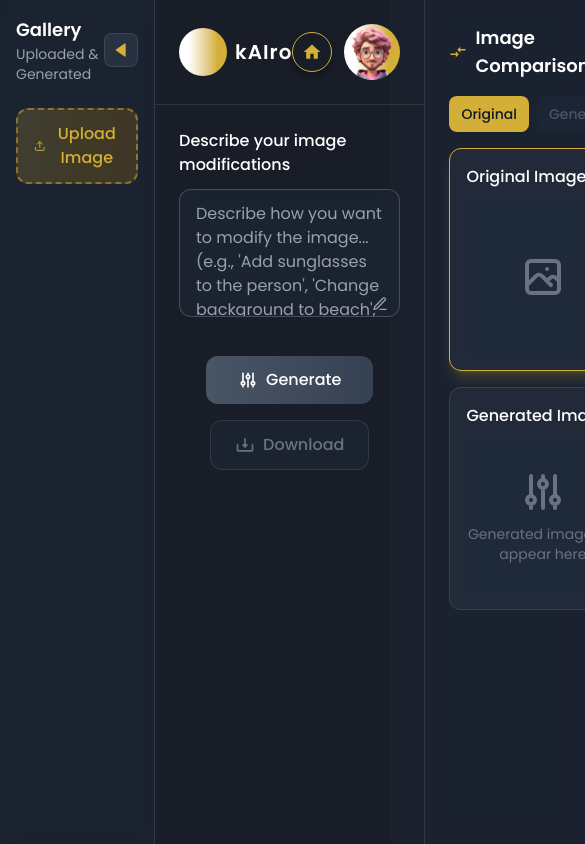
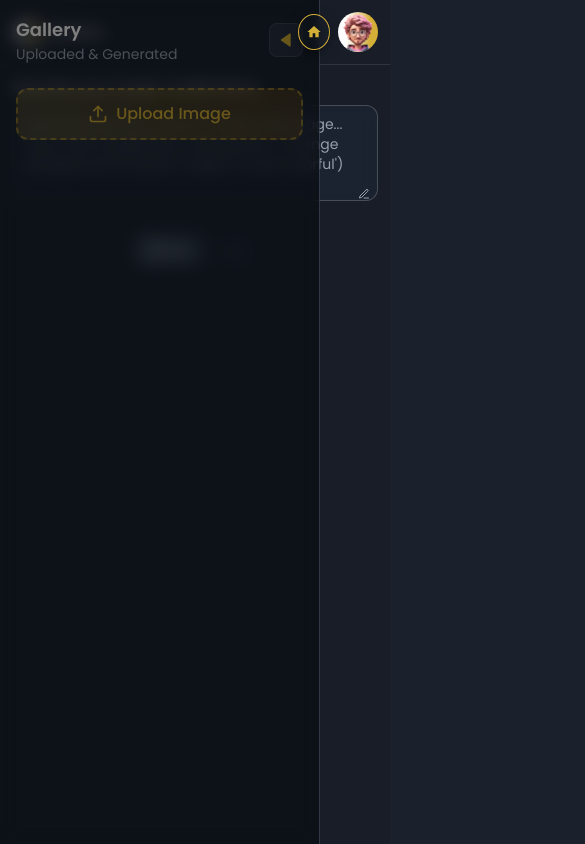
Before and after one commit to sayuru-akash/image-gen-codezela, a Next.js app: page /image-update in a window 390 px wide. Shown: the top 844 px of the page, 585 px wide, since content can reach past the window. Built offline with nearby package versions, Linux system fonts and the light colour scheme.

Commit message:
update mobile responsive

```diff
--- a/app/(dashboard)/dual-image-editor/page.js
+++ b/app/(dashboard)/dual-image-editor/page.js
@@ -346,8 +346,10 @@ export default function DualImageEditor() {
     <div className="flex h-screen" style={{ backgroundColor: "#181D28" }}>
       {/* Collapsible Left Sidebar */}
       <div
-        className={`${
-          sidebarExpanded ? "w-80" : "w-16"
+        className={`${sidebarExpanded ? "w-80 md:w-80" : "w-16 md:w-16"} ${
+          sidebarExpanded
+            ? "fixed md:relative inset-0 z-50 md:z-auto"
+            : "hidden md:block"
         } transition-all duration-300 ease-in-out bg-gray-800/50 backdrop-blur-sm border-r border-white/10`}
       >
         <div className="h-full flex flex-col p-4">
@@ -372,6 +374,14 @@ export default function DualImageEditor() {
               />
             </button>
           </div>
+
+          {/* Mobile Overlay */}
+          {sidebarExpanded && (
+            <div
+              className="md:hidden fixed inset-0 bg-black/50 z-40"
+              onClick={() => setSidebarExpanded(false)}
+            />
+          )}
 
           {/* Collapsed Sidebar Indicator */}
           {!sidebarExpanded && (
@@ -861,14 +871,14 @@ export default function DualImageEditor() {
         </div>
 
         {/* Title Bar */}
-        <div className="p-6 border-b border-white/10">
+        <div className="p-3 md:p-6 border-b border-white/10">
           <TitleBar />
         </div>
 
         {/* Main Workspace - Improved Layout */}
-        <div className="flex-1 p-6 flex flex-col">
+        <div className="flex-1 p-3 md:p-6 flex flex-col">
           {/* Content Area with Uploaded and Generated Images */}
-          <div className="flex-1 grid grid-cols-1 lg:grid-cols-3 gap-6">
+          <div className="flex-1 grid grid-cols-1 lg:grid-cols-3 gap-3 md:gap-6">
             {/* Uploaded Images - Compact Size */}
             <div className="lg:col-span-1">
               <div className="mb-4 flex items-center gap-3">
@@ -1320,7 +1330,7 @@ export default function DualImageEditor() {
                     </div>
                   </div>
 
-                  <div className="grid grid-cols-1 md:grid-cols-2 gap-4">
+                  <div className="grid grid-cols-1 sm:grid-cols-2 gap-3 md:gap-4">
                     {generatedImages.map((img, index) => (
                       <Card
                         key={index}
@@ -1461,7 +1471,7 @@ export default function DualImageEditor() {
           </div>
 
           {/* Input Section - Bottom placement */}
-          <div className="mt-6 border-t border-white/10 pt-6">
+          <div className="mt-3 md:mt-6 border-t border-white/10 pt-3 md:pt-6">
             <div className="max-w-4xl mx-auto">
               <div className="relative">
                 <input
@@ -1475,12 +1485,12 @@ export default function DualImageEditor() {
                     handleGenerate()
                   }
                   placeholder="Describe what you want to generate from these images..."
-                  className="w-full px-6 py-4 pr-40 bg-gray-800/50 border border-white/20 rounded-xl text-white placeholder-gray-400 focus:border-gold focus:ring-2 focus:ring-gold/20 transition-all duration-200 backdrop-blur-sm text-base shadow-lg"
+                  className="w-full px-4 md:px-6 py-3 md:py-4 pr-32 md:pr-40 bg-gray-800/50 border border-white/20 rounded-xl text-white placeholder-gray-400 focus:border-gold focus:ring-2 focus:ring-gold/20 transition-all duration-200 backdrop-blur-sm text-sm md:text-base shadow-lg"
                   disabled={isGenerating}
                 />
 
                 {/* Action buttons */}
-                <div className="absolute right-3 top-1/2 transform -translate-y-1/2 flex gap-2">
+                <div className="absolute right-2 md:right-3 top-1/2 transform -translate-y-1/2 flex gap-1 md:gap-2">
                   <button
                     onClick={handleGenerate}
                     disabled={
@@ -1488,18 +1498,23 @@ export default function DualImageEditor() {
                       uploadedImages.length === 0 ||
                       !prompt.trim()
                     }
-                    className="bg-gradient-to-r from-gold to-yellow-600 hover:from-yellow-600 hover:to-gold disabled:from-gray-600 disabled:to-gray-700 text-white font-medium px-6 py-2 rounded-lg transition-all duration-200 disabled:opacity-50 disabled:cursor-not-allowed flex items-center gap-2 shadow-lg"
+                    className="bg-gradient-to-r from-gold to-yellow-600 hover:from-yellow-600 hover:to-gold disabled:from-gray-600 disabled:to-gray-700 text-white font-medium px-3 md:px-6 py-1.5 md:py-2 rounded-lg transition-all duration-200 disabled:opacity-50 disabled:cursor-not-allowed flex items-center gap-1 md:gap-2 shadow-lg text-xs md:text-sm"
                   >
                     {isGenerating && (
-                      <CircularProgress size={16} sx={{ color: "white" }} />
+                      <CircularProgress size={12} sx={{ color: "white" }} />
                     )}
-                    <span>{isGenerating ? "Generating..." : "Generate"}</span>
+                    <span className="hidden sm:inline">
+                      {isGenerating ? "Generating..." : "Generate"}
+                    </span>
+                    <span className="sm:hidden">
+                      {isGenerating ? "..." : "Go"}
+                    </span>
                   </button>
                 </div>
               </div>
 
               {/* Status indicator */}
-              <div className="flex items-center justify-center mt-4 gap-4 text-sm">
+              <div className="flex items-center justify-center mt-3 md:mt-4 gap-2 md:gap-4 text-xs md:text-sm flex-wrap">
                 <div className="flex items-center gap-2">
                   <div
                     className={`w-2 h-2 rounded-full ${
--- a/app/(dashboard)/image-update/page.js
+++ b/app/(dashboard)/image-update/page.js
@@ -169,8 +169,10 @@ export default function ImageUpdate() {
     <div className="flex h-screen" style={{ backgroundColor: "#181D28" }}>
       {/* Collapsible Left Sidebar */}
       <div
-        className={`${
-          sidebarCollapsed ? "w-16" : "w-80"
+        className={`${sidebarCollapsed ? "w-16 md:w-16" : "w-80 md:w-80"} ${
+          !sidebarCollapsed
+            ? "fixed md:relative inset-0 z-50 md:z-auto"
+            : "hidden md:block"
         } transition-all duration-300 ease-in-out bg-gray-800/50 backdrop-blur-sm border-r border-white/10`}
       >
         <div className="h-full flex flex-col p-4">
@@ -195,6 +197,14 @@ export default function ImageUpdate() {
               />
             </button>
           </div>
+
+          {/* Mobile Overlay */}
+          {!sidebarCollapsed && (
+            <div
+              className="md:hidden fixed inset-0 bg-black/50 z-40"
+              onClick={() => setSidebarCollapsed(true)}
+            />
+          )}
 
           {/* Upload Button */}
           <button
@@ -340,19 +350,29 @@ export default function ImageUpdate() {
 
       {/* Main Content Area */}
       <div className="flex-1 flex flex-col">
+        {/* Mobile menu button */}
+        <div className="md:hidden fixed top-4 left-4 z-40">
+          <button
+            onClick={() => setSidebarCollapsed(false)}
+            className="p-2 rounded-lg bg-gray-700/50 hover:bg-gold/20 transition-all duration-200 border border-white/10 hover:border-gold/50"
+          >
+            <HiMenu className="w-5 h-5 text-gold" />
+          </button>
+        </div>
+
         {/* Title Bar */}
-        <div className="p-6 border-b border-white/10">
+        <div className="p-3 md:p-6 border-b border-white/10">
           <TitleBar />
         </div>
 
         {/* Central Workspace */}
         <div className="flex-1 flex">
           {/* Prompt Input Area */}
-          <div className="flex-1 p-6">
+          <div className="flex-1 p-3 md:p-6">
             <div className="max-w-4xl mx-auto">
               {/* Modern Input Box */}
-              <div className="mb-8">
-                <label className="block text-white font-medium mb-3">
+              <div className="mb-6 md:mb-8">
+                <label className="block text-white font-medium mb-2 md:mb-3 text-sm md:text-base">
                   Describe your image modifications
                 </label>
                 <div className="relative">
@@ -360,43 +380,36 @@ export default function ImageUpdate() {
                     value={prompt}
                     onChange={(e) => setPrompt(e.target.value)}
                     placeholder="Describe how you want to modify the image... (e.g., 'Add sunglasses to the person', 'Change background to beach', 'Make it more colorful')"
-                    className="w-full h-32 px-4 py-3 bg-gray-800/50 border border-white/20 rounded-xl text-white placeholder-gray-400 focus:border-gold focus:ring-2 focus:ring-gold/20 transition-all duration-200 resize-none backdrop-blur-sm"
+                    className="w-full h-24 md:h-32 px-3 md:px-4 py-2 md:py-3 bg-gray-800/50 border border-white/20 rounded-xl text-white placeholder-gray-400 focus:border-gold focus:ring-2 focus:ring-gold/20 transition-all duration-200 resize-none backdrop-blur-sm text-sm md:text-base"
                     disabled={isGenerating}
                   />
-                  <div className="absolute bottom-3 right-3">
-                    <FiEdit3 className="w-4 h-4 text-gray-400" />
+                  <div className="absolute bottom-2 md:bottom-3 right-2 md:right-3">
+                    <FiEdit3 className="w-3 md:w-4 h-3 md:h-4 text-gray-400" />
                   </div>
                 </div>
               </div>
 
               {/* Action Buttons */}
-              <div className="flex flex-wrap gap-4 justify-center">
+              <div className="flex flex-wrap gap-2 md:gap-4 justify-center">
                 <button
                   onClick={handleGenerate}
                   disabled={isGenerating || !selectedImage || !prompt.trim()}
-                  className="flex items-center gap-2 px-8 py-3 bg-gradient-to-r from-gold to-yellow-600 hover:from-yellow-600 hover:to-gold disabled:from-gray-600 disabled:to-gray-700 text-white font-medium rounded-xl transition-all duration-200 shadow-lg hover:shadow-xl disabled:shadow-none transform hover:scale-105 disabled:scale-100"
+                  className="flex items-center gap-1 md:gap-2 px-4 md:px-8 py-2 md:py-3 bg-gradient-to-r from-gold to-yellow-600 hover:from-yellow-600 hover:to-gold disabled:from-gray-600 disabled:to-gray-700 text-white font-medium rounded-xl transition-all duration-200 shadow-lg hover:shadow-xl disabled:shadow-none transform hover:scale-105 disabled:scale-100 text-sm md:text-base"
                 >
                   {isGenerating ? (
                     <>
-                      <div className="w-4 h-4 border-2 border-white/30 border-t-white rounded-full animate-spin" />
-                      Generating...
+                      <div className="w-3 md:w-4 h-3 md:h-4 border-2 border-white/30 border-t-white rounded-full animate-spin" />
+                      <span className="hidden sm:inline">Generating...</span>
+                      <span className="sm:hidden">...</span>
                     </>
                   ) : (
                     <>
-                      <HiOutlineAdjustments className="w-5 h-5" />
-                      Generate
+                      <HiOutlineAdjustments className="w-4 md:w-5 h-4 md:h-5" />
+                      <span className="hidden sm:inline">Generate</span>
+                      <span className="sm:hidden">Go</span>
                     </>
                   )}
                 </button>
-
-                {/* <button
-                  onClick={handleResize}
-                  disabled={!selectedImage}
-                  className="flex items-center gap-2 px-6 py-3 bg-gray-700/50 hover:bg-gray-600/50 disabled:bg-gray-800/50 text-white disabled:text-gray-500 font-medium rounded-xl transition-all duration-200 border border-white/10 hover:border-white/20"
-                >
-                  <RiExpandDiagonalLine className="w-5 h-5" />
-                  Resize
-                </button> */}
 
                 <button
                   onClick={() =>
@@ -410,10 +423,10 @@ export default function ImageUpdate() {
                     )
                   }
                   disabled={!selectedImage}
-                  className="flex items-center gap-2 px-6 py-3 bg-gray-700/50 hover:bg-gray-600/50 disabled:bg-gray-800/50 text-white disabled:text-gray-500 font-medium rounded-xl transition-all duration-200 border border-white/10 hover:border-white/20"
+                  className="flex items-center gap-1 md:gap-2 px-3 md:px-6 py-2 md:py-3 bg-gray-700/50 hover:bg-gray-600/50 disabled:bg-gray-800/50 text-white disabled:text-gray-500 font-medium rounded-xl transition-all duration-200 border border-white/10 hover:border-white/20 text-sm md:text-base"
                 >
-                  <BiDownload className="w-5 h-5" />
-                  Download
+                  <BiDownload className="w-4 md:w-5 h-4 md:h-5" />
+                  <span className="hidden sm:inline">Download</span>
                 </button>
               </div>
             </div>
@@ -422,7 +435,7 @@ export default function ImageUpdate() {
       </div>
 
       {/* Right Side - Image Comparison */}
-      <div className="w-96 bg-gray-800/30 backdrop-blur-sm border-l border-white/10 p-6">
+      <div className="hidden lg:block w-96 bg-gray-800/30 backdrop-blur-sm border-l border-white/10 p-6">
         <div className="h-full flex flex-col">
           <h3 className="text-white font-semibold text-lg mb-4 flex items-center gap-2">
             <MdCompareArrows className="w-5 h-5 text-gold" />
--- a/app/(dashboard)/text-to-image/page.js
+++ b/app/(dashboard)/text-to-image/page.js
@@ -186,8 +186,10 @@ export default function TexttoImage() {
     <div className="flex h-screen" style={{ backgroundColor: "#181D28" }}>
       {/* Collapsible Left Sidebar */}
       <div
-        className={`${
-          sidebarExpanded ? "w-80" : "w-16"
+        className={`${sidebarExpanded ? "w-80 md:w-80" : "w-16 md:w-16"} ${
+          sidebarExpanded
+            ? "fixed md:relative inset-0 z-50 md:z-auto"
+            : "hidden md:block"
         } transition-all duration-300 ease-in-out bg-gray-800/50 backdrop-blur-sm border-r border-white/10`}
       >
         <div className="h-full flex flex-col p-4">
@@ -212,6 +214,14 @@ export default function TexttoImage() {
               />
             </button>
           </div>
+
+          {/* Mobile Overlay */}
+          {sidebarExpanded && (
+            <div
+              className="md:hidden fixed inset-0 bg-black/50 z-40"
+              onClick={() => setSidebarExpanded(false)}
+            />
+          )}
 
           {/* Collapsed Sidebar Indicator */}
           {!sidebarExpanded && (
@@ -491,12 +501,12 @@ export default function TexttoImage() {
         </div>
 
         {/* Title Bar */}
-        <div className="p-6 border-b border-white/10">
+        <div className="p-3 md:p-6 border-b border-white/10">
           <TitleBar />
         </div>
 
         {/* Central Workspace */}
-        <div className="flex-1 p-6">
+        <div className="flex-1 p-3 md:p-6">
           <div className="h-full bg-gray-800/50 rounded-xl border border-white/10 relative overflow-hidden">
             {error ? (
               <div className="flex items-center justify-center h-full">
@@ -526,7 +536,7 @@ export default function TexttoImage() {
                   />
 
                   {/* Floating Action Buttons */}
-                  <div className="absolute top-4 right-4 flex flex-col gap-2">
+                  <div className="absolute top-2 md:top-4 right-2 md:right-4 flex flex-col gap-1 md:gap-2">
                     {!isFullscreen && (
                       <>
                         <Tooltip title="Download Image" placement="left">
@@ -646,7 +656,7 @@ export default function TexttoImage() {
         </div>
 
         {/* Bottom Prompt Input */}
-        <div className="p-6 border-t border-white/10">
+        <div className="p-3 md:p-6 border-t border-white/10">
           <div className="max-w-4xl mx-auto">
             <div className="relative">
               <input
@@ -659,18 +669,21 @@ export default function TexttoImage() {
                   e.key === "Enter" && !isGenerating && handleGenerate()
                 }
                 placeholder="Describe the image you want to generate..."
-                className="w-full px-6 py-4 pr-32 bg-gray-800/50 border border-white/20 rounded-xl text-white placeholder-gray-400 focus:border-gold focus:ring-2 focus:ring-gold/20 transition-all duration-200 backdrop-blur-sm text-base"
+                className="w-full px-4 md:px-6 py-3 md:py-4 pr-24 md:pr-32 bg-gray-800/50 border border-white/20 rounded-xl text-white placeholder-gray-400 focus:border-gold focus:ring-2 focus:ring-gold/20 transition-all duration-200 backdrop-blur-sm text-sm md:text-base"
                 disabled={isGenerating}
               />
               <button
                 onClick={handleGenerate}
                 disabled={isGenerating || !prompt.trim()}
-                className="absolute right-3 top-1/2 transform -translate-y-1/2 bg-gradient-to-r from-gold to-yellow-600 hover:from-yellow-600 hover:to-gold disabled:from-gray-600 disabled:to-gray-700 text-white font-medium px-8 py-2 rounded-lg transition-all duration-200 disabled:opacity-50 disabled:cursor-not-allowed flex items-center gap-2"
+                className="absolute right-2 md:right-3 top-1/2 transform -translate-y-1/2 bg-gradient-to-r from-gold to-yellow-600 hover:from-yellow-600 hover:to-gold disabled:from-gray-600 disabled:to-gray-700 text-white font-medium px-4 md:px-8 py-1.5 md:py-2 rounded-lg transition-all duration-200 disabled:opacity-50 disabled:cursor-not-allowed flex items-center gap-1 md:gap-2 text-xs md:text-sm"
               >
                 {isGenerating && (
-                  <CircularProgress size={16} sx={{ color: "white" }} />
+                  <CircularProgress size={12} sx={{ color: "white" }} />
                 )}
-                <span>{isGenerating ? "Generating..." : "Generate"}</span>
+                <span className="hidden sm:inline">
+                  {isGenerating ? "Generating..." : "Generate"}
+                </span>
+                <span className="sm:hidden">{isGenerating ? "..." : "Go"}</span>
               </button>
             </div>
           </div>
--- a/app/(dashboard)/titlebar.js
+++ b/app/(dashboard)/titlebar.js
@@ -14,14 +14,14 @@ export default function TitleBar() {
     <div className="flex justify-between items-center">
       {/* Logo */}
       <div className="flex items-center">
-        <div className="w-12 h-12 bg-gradient-to-r from-white from-20% to-gold to-80% rounded-full mr-2"></div>
-        <span className="text-xl font-semibold tracking-wider text-white">
+        <div className="w-8 md:w-12 h-8 md:h-12 bg-gradient-to-r from-white from-20% to-gold to-80% rounded-full mr-2"></div>
+        <span className="text-lg md:text-xl font-semibold tracking-wider text-white">
           kAIro
         </span>
       </div>
 
       {/* Right side with Home button and Profile */}
-      <div className="flex items-center gap-3">
+      <div className="flex items-center gap-2 md:gap-3">
         {/* Home Button */}
         <Tooltip title="Go to Home" placement="bottom">
           <Fab
@@ -31,6 +31,8 @@ export default function TitleBar() {
               bgcolor: "#D4AF3700",
               border: "1px solid #D4AF37",
               color: "#D4AF37",
+              width: { xs: "32px", md: "40px" },
+              height: { xs: "32px", md: "40px" },
               "&:hover": {
                 bgcolor: "#D4AF3720",
                 borderColor: "#D4AF37",
@@ -40,18 +42,18 @@ export default function TitleBar() {
               transition: "all 0.3s ease",
             }}
           >
-            <HomeIcon fontSize="small" />
+            <HomeIcon sx={{ fontSize: { xs: "16px", md: "20px" } }} />
           </Fab>
         </Tooltip>
 
         {/* Profile Icon */}
-        <div className="w-14 h-14 bg-gradient-to-r from-white from-20% to-gold to-80% rounded-full overflow-hidden">
+        <div className="w-10 md:w-14 h-10 md:h-14 bg-gradient-to-r from-white from-20% to-gold to-80% rounded-full overflow-hidden">
           <Image
             src="/images/john-doe.svg"
             alt="Profile"
             width={100}
             height={100}
-            className="w-14 h-14"
+            className="w-10 md:w-14 h-10 md:h-14"
           />
         </div>
       </div>
```
Also changed, not shown: app/(dashboard)/edit-with-mask/page.js (+45 -28 lines).
